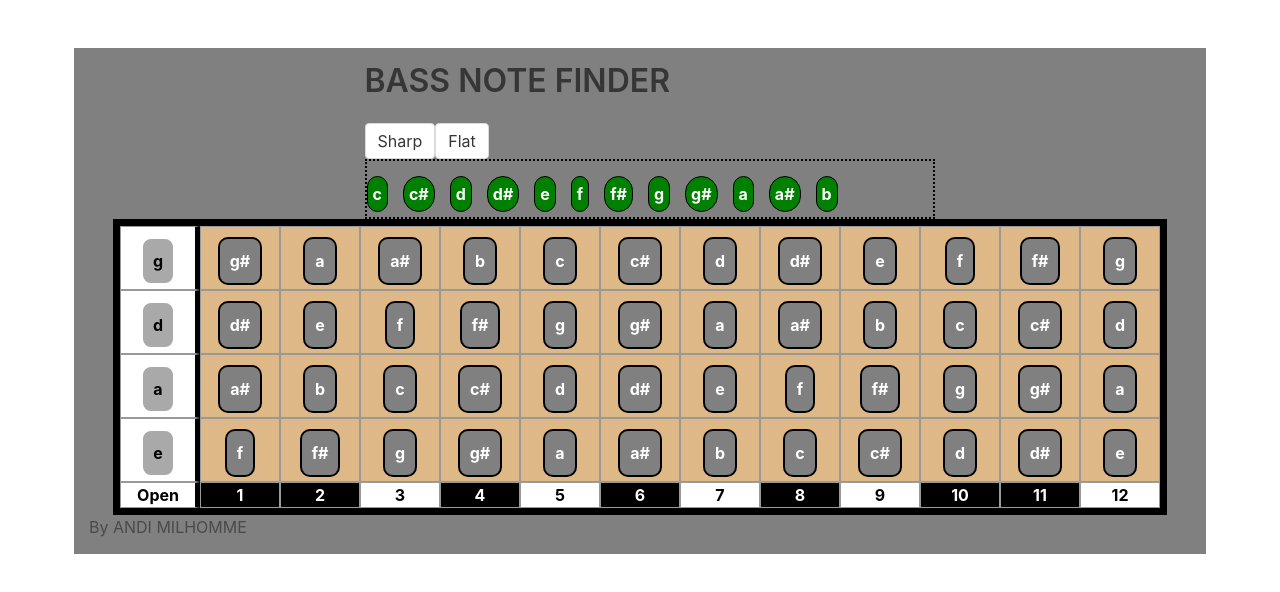
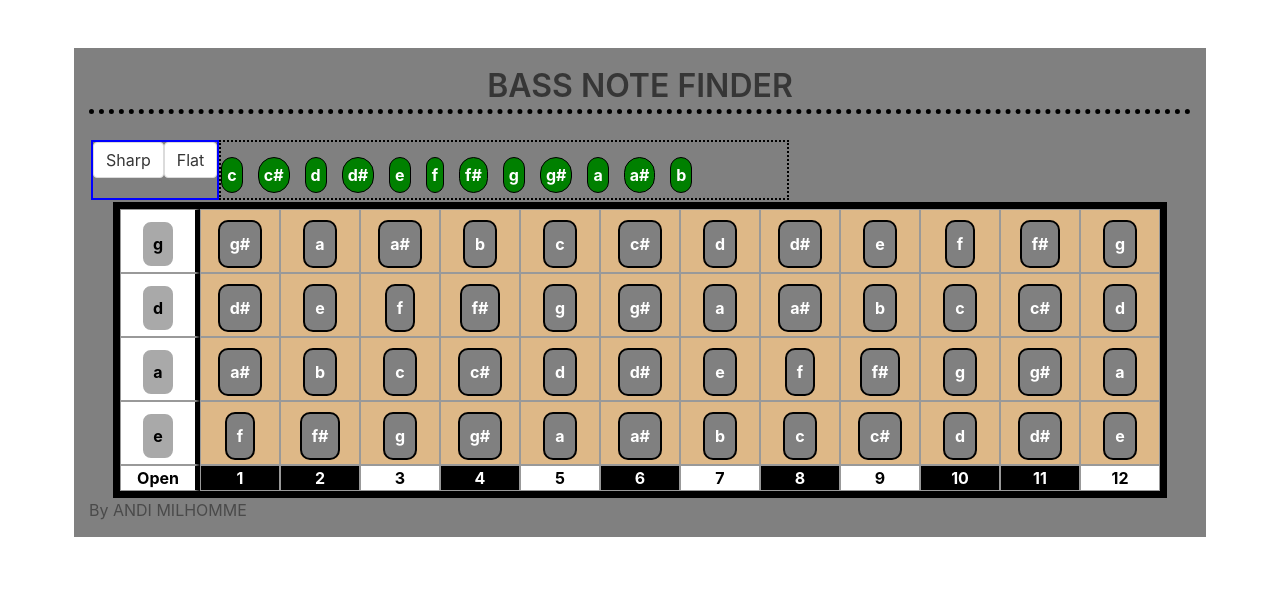
Before and after one commit to anditherobot/bassNoteFinder, an Angular app: page /bass in a window 1280 px wide. Shown: the top 592 px of the page. Built offline with nearby package versions, Linux system fonts and the light colour scheme.

Commit message:
moved array to service, new scss structure and renaming classes

```diff
--- a/src/app/components/bass/bass.component.html
+++ b/src/app/components/bass/bass.component.html
@@ -1,57 +1,95 @@
+<section class="page-container">
+        <h1 class="title">BASS NOTE FINDER</h1>
 
+        <div class="toolbar">
 
-
-<section class="page-container">
-    <div class="notes">
-        <h1 class="title">BASS NOTE FINDER</h1>
-        <div class= "container">
+    <div class="controls">
       <button class="button" (click)="toggleType(0)">Sharp</button>
       <button class="button" (click)="toggleType(1)">Flat</button>
     </div>
     <ul class="notesList">
-            <li  class="notesList-item" *ngFor="let note of notes"
+      <li
+        class="notesList-item"
+        *ngFor="let note of notes"
         (click)="showOnFret(note)"
-            [ngClass]="{notesListActive: note == selected}" [innerHTML]="note"></li>
+        [ngClass]="{ notesListActive: note == selected }"
+        [innerHTML]="note"
+      ></li>
     </ul>
-
-
   </div>
 
   <!--Sharpend, flatten, -->
 
-
-
-
-    <div class="neckTable" style="border: 7px solid #000;" >
+  <div class="neckTable" style="border: 7px solid #000;">
     <div class="divTableBody">
       <div class="divTableRow">
-            <div  class="divTableCell" *ngFor=" let fret of gString ; let first = first"><span [ngClass]="{highlightCell: fret == selected, first: first}" class="note" [innerHTML]="fret"> </span> </div>
-
+        <div
+          class="divTableCell"
+          *ngFor="let fret of gString; let first = first"
+        >
+          <span
+            [ngClass]="{ highlightCell: fret == selected, first: first }"
+            class="note"
+            [innerHTML]="fret"
+          >
+          </span>
+        </div>
       </div>
       <div class="divTableRow">
-
-            <div class="divTableCell" *ngFor=" let fret of dString ; let first = first"><span  [ngClass]="{highlightCell: fret == selected, first: first}" class="note" [innerHTML]="fret"> </span></div>
+        <div
+          class="divTableCell"
+          *ngFor="let fret of dString; let first = first"
+        >
+          <span
+            [ngClass]="{ highlightCell: fret == selected, first: first }"
+            class="note"
+            [innerHTML]="fret"
+          >
+          </span>
+        </div>
       </div>
       <div class="divTableRow">
-
-            <div  class="divTableCell" *ngFor=" let fret of aString ; let first = first"><span  [ngClass]="{highlightCell: fret == selected, first: first}" class="note" [innerHTML]="fret"> </span></div>
+        <div
+          class="divTableCell"
+          *ngFor="let fret of aString; let first = first"
+        >
+          <span
+            [ngClass]="{ highlightCell: fret == selected, first: first }"
+            class="note"
+            [innerHTML]="fret"
+          >
+          </span>
+        </div>
       </div>
       <div class="divTableRow">
-
-            <div class="divTableCell" *ngFor=" let fret of eString ; let first = first"><span  [ngClass]="{highlightCell: fret == selected, first: first}" class="note" [innerHTML]="fret"> </span></div>
-
+        <div
+          class="divTableCell"
+          *ngFor="let fret of eString; let first = first"
+        >
+          <span
+            [ngClass]="{ highlightCell: fret == selected, first: first }"
+            class="note"
+            [innerHTML]="fret"
+          >
+          </span>
+        </div>
       </div>
       <div class="divTableRow">
-
-            <div class="divTableCell fretNumbers" *ngFor=" let num of fretNumber ; let first = first"
-            [ngClass]="{'highlightFret': num == 3 || num ==5 || num == 7 || num == 9 || num == 12,
-             first: first}" >{{num}}</div>
+        <div
+          class="divTableCell fretNumbers"
+          *ngFor="let num of fretNumber; let first = first"
+          [ngClass]="{
+            highlightFret:
+              num == 3 || num == 5 || num == 7 || num == 9 || num == 12,
+            first: first
+          }"
+        >
+          {{ num }}
+        </div>
       </div>
     </div>
   </div>
   <!-- neck.com -->
 
-
-
-            <h3> By {{author.name | uppercase}} {{author.lastName | uppercase}}</h3>
+  <h3>By {{ author.name | uppercase }} {{ author.lastName | uppercase }}</h3>
 </section>
--- a/src/app/components/bass/bass.component.scss
+++ b/src/app/components/bass/bass.component.scss
@@ -70,10 +70,7 @@
     border: 2px solid white;
 }
 
-.notes {
-    width: 50%;
-  margin: 0 auto;
-}
+
 
 p {
     text-align: center;
@@ -133,8 +130,37 @@ p {
     margin-left: 10px;
     margin-right:10px;
     background-color: gray;
+
+
+
+
 }
 
+h1 {
+
+    text-align: center;
+    border-bottom: 5px dotted black;
+    padding: 5px  ;
+
+}
+
+
+.toolbar {
+
+    display: flex;
+    flex-direction: row;
+    justify-items: space-between;
+    padding: 2px;
+
+
+
+    & .controls {
+        border: 2px solid blue;
+
+    }
+
+
+ }
 
 .test{
     list-style: none;
--- a/src/app/components/bass/bass.component.ts
+++ b/src/app/components/bass/bass.component.ts
@@ -1,5 +1,5 @@
 import { Component, OnInit } from '@angular/core';
-
+import {NotesService} from '../../notes.service';
 @Component({
   selector: 'app-bass',
   templateUrl: './bass.component.html',
@@ -7,22 +7,30 @@ import { Component, OnInit } from '@angular/core';
 })
 export class BassComponent implements OnInit {
 
-  fretNumber = ['Open', '1', '2', '3', '4', '5', '6', '7', '8', '9', '10', '11', '12'];
+  constructor(private notesData: NotesService) {
+
+   }
+
+fretNumber = this.notesData.fretNumber;
   notes;
+
+  //Strings
   gString;
   dString;
   aString;
   eString;
 
-  gStringSharp = ['g', 'g#', 'a', 'a#', 'b', 'c', 'c#', 'd', 'd#', 'e', 'f', 'f#', 'g'];
-  dStringSharp = ['d', 'd#', 'e', 'f', 'f#', 'g', 'g#', 'a', 'a#', 'b', 'c', 'c#', 'd'];
-  aStringSharp = ['a', 'a#', 'b', 'c', 'c#', 'd', 'd#', 'e', 'f', 'f#', 'g', 'g#', 'a'];
-  eStringSharp = ['e', 'f', 'f#', 'g', 'g#', 'a', 'a#', 'b', 'c', 'c#', 'd', 'd#', 'e'];
+  //Sharps
+  gStringSharp = this.notesData.gStringSharp;
+  dStringSharp = this.notesData.dStringSharp;
+  aStringSharp = this.notesData.aStringSharp;
+  eStringSharp = this.notesData.eStringSharp;
 
-  gStringFlat = ['g', 'a&#9837;', 'a', 'c&#9837;', 'c&#9837;', 'c', 'd&#9837;', 'd', 'f&#9837;', 'f&#9837;', 'f', 'g&#9837;', 'g'];
-  dStringFlat = ['d', 'f&#9837;', 'f&#9837;', 'f', 'g&#9837;', 'g', 'a&#9837;', 'a', 'c&#9837;', 'c&#9837;', 'c', 'd&#9837;', 'd'];
-  aStringFlat = ['a', 'c&#9837;', 'c&#9837;', 'c', 'd&#9837;', 'd', 'f&#9837;', 'f&#9837;', 'f', 'g&#9837;', 'g', 'a&#9837;', 'a'];
-  eStringFlat = ['f&#9837;', 'f', 'g&#9837;', 'g', 'a&#9837;', 'a', 'c&#9837;', 'c&#9837;', 'c', 'd&#9837;', 'd', 'f&#9837;', 'f&#9837;'];
+  // Flats
+  gStringFlat = this.notesData.gStringFlat;
+  dStringFlat = this.notesData.dStringFlat;
+  aStringFlat = this.notesData.aStringFlat;
+  eStringFlat = this.notesData.eStringFlat;
 
 
 
@@ -33,7 +41,7 @@ export class BassComponent implements OnInit {
 
   selected: string;
   author = { id: 1, name: 'andi', lastName: 'milhomme' };
-  constructor() { }
+
 
   ngOnInit() {
     //Keeping it sharp by default.
--- /dev/null
+++ b/src/app/notes.service.ts
@@ -0,0 +1,22 @@
+import { Injectable } from '@angular/core';
+
+@Injectable({
+  providedIn: 'root'
+})
+export class NotesService {
+
+  constructor() { }
+
+  fretNumber = ['Open', '1', '2', '3', '4', '5', '6', '7', '8', '9', '10', '11', '12'];
+
+  gStringSharp = ['g', 'g#', 'a', 'a#', 'b', 'c', 'c#', 'd', 'd#', 'e', 'f', 'f#', 'g'];
+  dStringSharp = ['d', 'd#', 'e', 'f', 'f#', 'g', 'g#', 'a', 'a#', 'b', 'c', 'c#', 'd'];
+  aStringSharp = ['a', 'a#', 'b', 'c', 'c#', 'd', 'd#', 'e', 'f', 'f#', 'g', 'g#', 'a'];
+  eStringSharp = ['e', 'f', 'f#', 'g', 'g#', 'a', 'a#', 'b', 'c', 'c#', 'd', 'd#', 'e'];
+
+  gStringFlat = ['g', 'a&#9837;', 'a', 'c&#9837;', 'c&#9837;', 'c', 'd&#9837;', 'd', 'f&#9837;', 'f&#9837;', 'f', 'g&#9837;', 'g'];
+  dStringFlat = ['d', 'f&#9837;', 'f&#9837;', 'f', 'g&#9837;', 'g', 'a&#9837;', 'a', 'c&#9837;', 'c&#9837;', 'c', 'd&#9837;', 'd'];
+  aStringFlat = ['a', 'c&#9837;', 'c&#9837;', 'c', 'd&#9837;', 'd', 'f&#9837;', 'f&#9837;', 'f', 'g&#9837;', 'g', 'a&#9837;', 'a'];
+  eStringFlat = ['f&#9837;', 'f', 'g&#9837;', 'g', 'a&#9837;', 'a', 'c&#9837;', 'c&#9837;', 'c', 'd&#9837;', 'd', 'f&#9837;', 'f&#9837;'];
+
+}
```
Also changed, not shown: 1 other file (tests, documents, lock files or other folders). Lines whose indentation alone changed are shown as unchanged.
